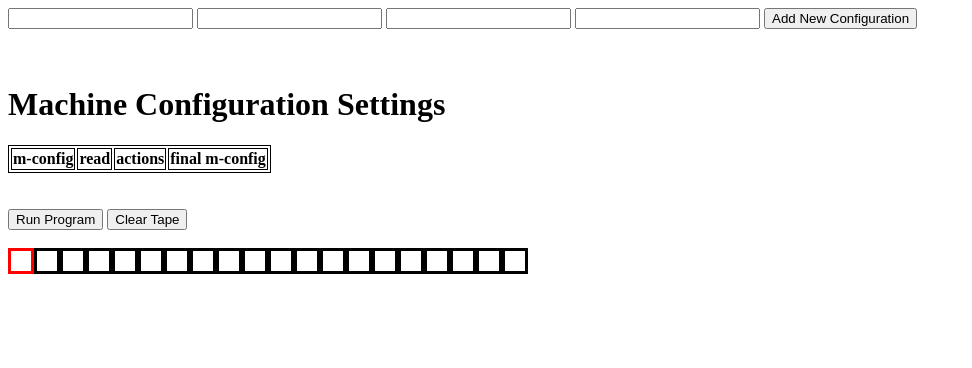
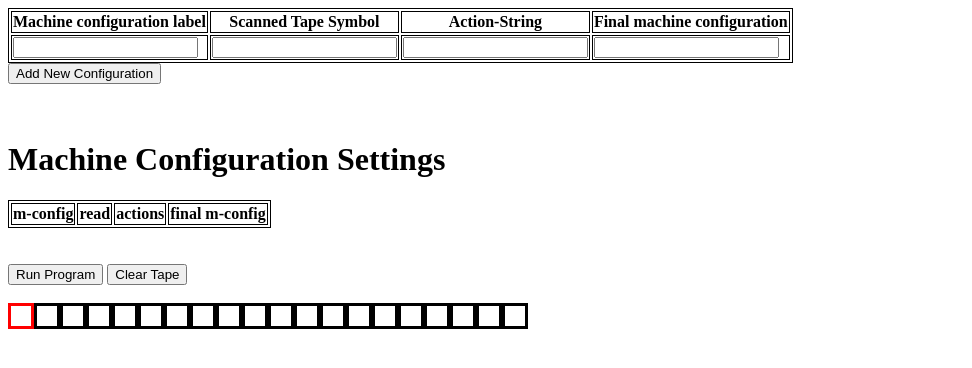
Before and after one commit to tb991/VisualTuringMachine, a plain HTML site: page index.html in a window 1280 px wide. Shown: the whole page, without its empty margins (0-972 px from the left). Drawn offline with Linux system fonts and the light colour scheme.

Commit message:
outputs to tape

```diff
--- a/index.html
+++ b/index.html
@@ -11,10 +11,20 @@ table, td, th {
 <script src="jsTM.js"></script>
 </head>
 <body>
-<input id="mConfig" type="text" />
-<input id="read" type="text" />
-<input id="actions" type="text" />
-<input id="finalMConfig" type="text" />
+<table>
+<tr>
+	<th>Machine configuration label</th>
+	<th>Scanned Tape Symbol</th>
+	<th>Action-String</th>
+	<th>Final machine configuration</th>
+</tr>
+<tr>
+	<td><input id="mConfig" type="text" /></td>
+	<td><input id="read" type="text" /></td>
+	<td><input id="actions" type="text" /></td>
+	<td><input id="finalMConfig" type="text" /></td>
+</tr>
+</table>
 <button onclick="addConfig()">Add New Configuration</button>
 <br>
 <br>
--- a/jsTM.js
+++ b/jsTM.js
@@ -45,6 +45,7 @@ class TuringMachine{
 				while(i<actions.length){
 					if (actions[i]=="E"){
 						this.tape[this.tapePtr]="#";
+						printValue(this.tapePtr," ");
 					}
 					else if (actions[i]=="R"){
 						this.tapePtr++;
@@ -58,6 +59,7 @@ class TuringMachine{
 					else if(actions[i]=="P"){
 						i++;
 						this.tape[this.tapePtr] = actions[i];
+						printValue(this.tapePtr,actions[i]);
 					}
 					i++;
 				}
@@ -151,3 +153,6 @@ function highlightCell(num){
 	document.getElementById("tmCell" + parseInt(num)).style.border = "solid #FF0000";
 	currCell = num;
 }
+function printValue(cellNumber, char){
+	document.getElementById("tmCell"+cellNumber).innerHTML = char;
+}
```
Also changed, not shown: 1 other file.
